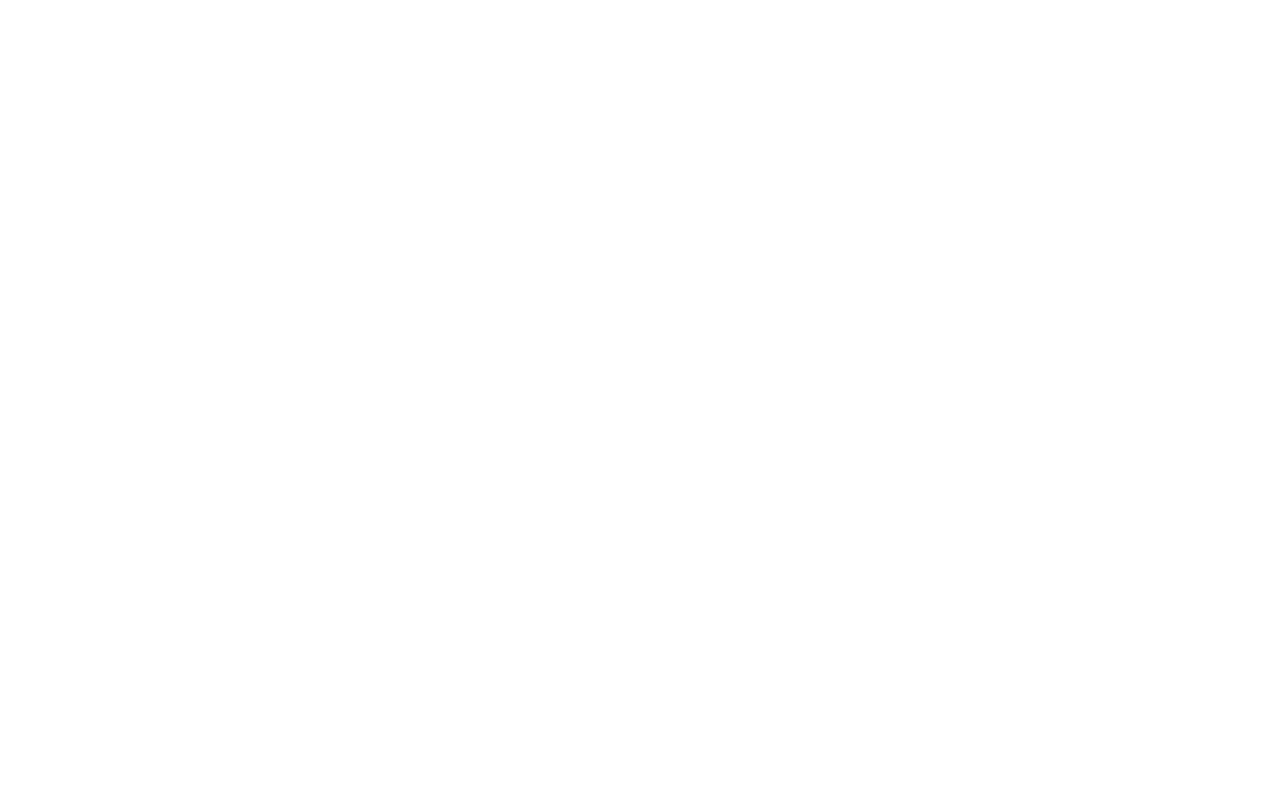
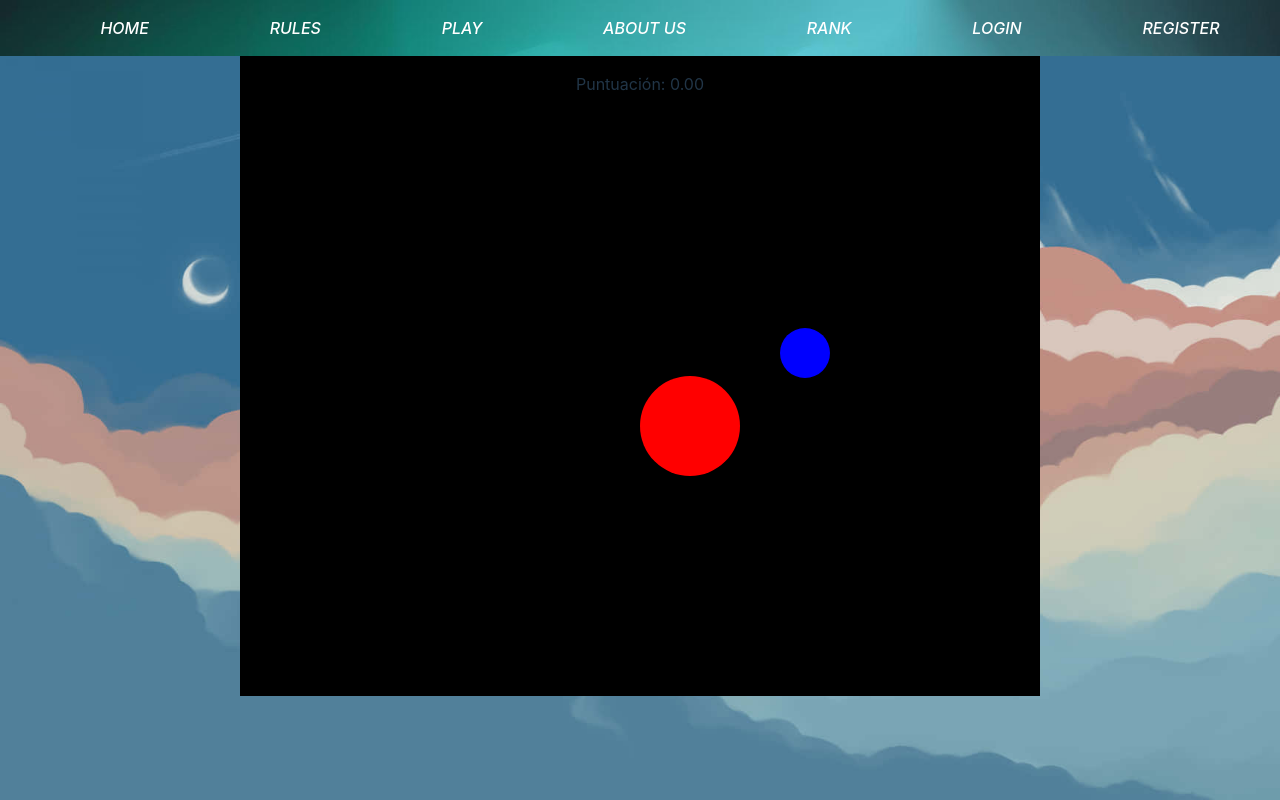
Before and after one commit to ianfryastorga/frontend-polloburbuja, a React (Vite) app in the folder polloburbuja/: page /pro_reflex in a window 1280 px wide. Before the commit this address had no page. Built offline with nearby package versions, Linux system fonts and the light colour scheme.

Commit message:
minigame

```diff
--- a/polloburbuja/src/game/game_party/join_game/join_game.css
+++ b/polloburbuja/src/game/game_party/join_game/join_game.css
@@ -45,6 +45,14 @@
     font-size: 1vh;
   }
 
+  #test_3{
+    position: absolute;
+    bottom: 300px;
+    right: 0;
+    margin: 30px;
+    font-size: 1vh;
+  }
+
 
   @media (max-width: 600px) {
     .join-container{
--- a/polloburbuja/src/game/game_party/join_game/join_game.jsx
+++ b/polloburbuja/src/game/game_party/join_game/join_game.jsx
@@ -15,6 +15,10 @@
     <div>
         <a href='/flappy_bird'><button id='test_2'><h1>Presionar aquí para ver Flappy Bird</h1></button></a>
     </div>
+
+    <div>
+        <a href='/pro_reflex'><button id='test_3'><h1>Presionar aquí para ver Pro Reflex</h1></button></a>
+    </div>
     </Layout>
   )
 }
--- a/polloburbuja/src/game/minigames/pro_reflex/pro_reflex.css
+++ b/polloburbuja/src/game/minigames/pro_reflex/pro_reflex.css
@@ -0,0 +1,24 @@
+.circle {
+    position: absolute;
+    top: 50%;
+    left: 50%;
+    width: 100px;
+    height: 100px;
+    border-radius: 50%;
+    background-color: red;
+  }
+
+.object {
+    position: absolute;
+    width: 50px;
+    height: 50px;
+    border-radius: 50%;
+    }
+
+.game_container{
+    background-color: black;
+    position: relative;
+    width: 800px;
+    height: 640px;
+
+}
--- a/polloburbuja/src/game/minigames/pro_reflex/pro_reflex.jsx
+++ b/polloburbuja/src/game/minigames/pro_reflex/pro_reflex.jsx
@@ -0,0 +1,88 @@
+import React, { useEffect, useState } from 'react';
+import './pro_reflex.css';
+import Layout from '../../../layout.jsx';
+
+
+
+const ProReflex = () => {
+  const [score, setScore] = useState(0);
+  const [objectPosition, setObjectPosition] = useState(getRandomPosition());
+  const [velocity, setVelocity] = useState({ x: 20, y: 16 });
+  const [gameOver, setGameOver] = useState(false);
+
+  function getRandomPosition() {
+    let x = Math.random() * (800 - 50);
+    let y = Math.random() * (640 - 50);
+
+    return { x, y };
+  }
+
+  useEffect(() => {
+    if (!gameOver) {
+      const interval = setInterval(() => {
+        let newPosition = {
+          x: objectPosition.x + velocity.x,
+          y: objectPosition.y + velocity.y
+        };
+        if (newPosition.x < 0 || newPosition.x > 800 - 50) {
+          setVelocity(v => ({ ...v, x: -v.x }));
+        } else if (newPosition.y < 0 || newPosition.y > 640 - 50) {
+          setVelocity(v => ({ ...v, y: -v.y }));
+        } else {
+          setObjectPosition(newPosition);
+        }
+      }, 20);
+
+      return () => clearInterval(interval);
+    }
+  }, [objectPosition, velocity, gameOver]);
+
+  useEffect(() => {
+    const handleKeyDown = (e) => {
+      if (e.code === 'Space') {
+        const circleElement = document.getElementById('circle');
+        const circleRect = circleElement.getBoundingClientRect();
+
+        let dx = objectPosition.x + 25 - (circleRect.left + 50);
+        let dy = objectPosition.y + 25 - (circleRect.top + 50);
+        let distance = Math.sqrt(dx * dx + dy * dy);
+
+        if (distance < 75) {
+          let theta = Math.acos(distance / 75) * 2;
+          let areaOverlap = 0.5 * (theta - Math.sin(theta)) * (75 * 75);
+          let scoreIncrement = areaOverlap / (Math.PI * 25 * 25);
+          setScore(scoreIncrement / (Math.PI));
+        } else {
+          setScore(0);
+        }
+
+        setGameOver(true);
+      }
+    };
+
+
+
+    window.addEventListener('keydown', handleKeyDown);
+
+    return () => window.removeEventListener('keydown', handleKeyDown);
+  }, [objectPosition]);
+
+  return (
+    <Layout>
+      <div className="game_container">
+        <div id='circle' className='circle' />
+        <div
+          style={{
+            top: `${objectPosition.y}px`,
+            left: `${objectPosition.x}px`,
+            backgroundColor: gameOver ? 'green' : 'blue',
+          }}
+          className='object'
+        />
+        <p>Puntuación: {score.toFixed(2)}</p>
+      </div>
+    </Layout>
+  );
+};
+
+export default ProReflex;
--- a/polloburbuja/src/routing.jsx
+++ b/polloburbuja/src/routing.jsx
@@ -10,6 +10,7 @@
 import JoinGame from "./game/game_party/join_game/join_game"
 import Tablero from "./game/board/tablero"
 import FlappyBird from "./game/minigames/flappy_bird/flappy_bird.jsx"
+import ProReflex from "./game/minigames/pro_reflex/pro_reflex.jsx"
 
 function Routing(){
     return (
@@ -27,6 +28,7 @@
                 <Route path="/join_game" element={<JoinGame/>} />
                 <Route path="/tablero" element={<Tablero/>} />
                 <Route path="/flappy_bird" element={<FlappyBird/>} />
+                <Route path ="/pro_reflex" element={<ProReflex/>} />
             </Routes>
         </BrowserRouter>
         </>
```
